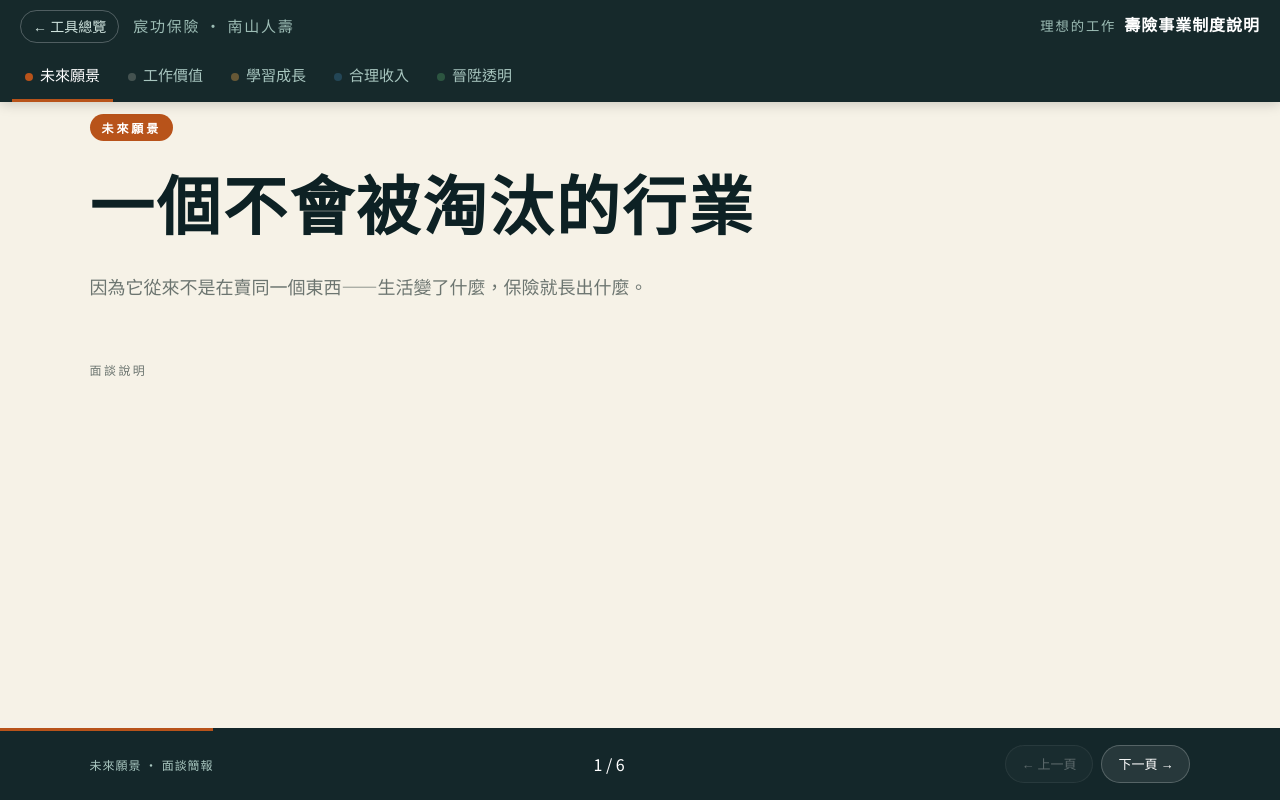
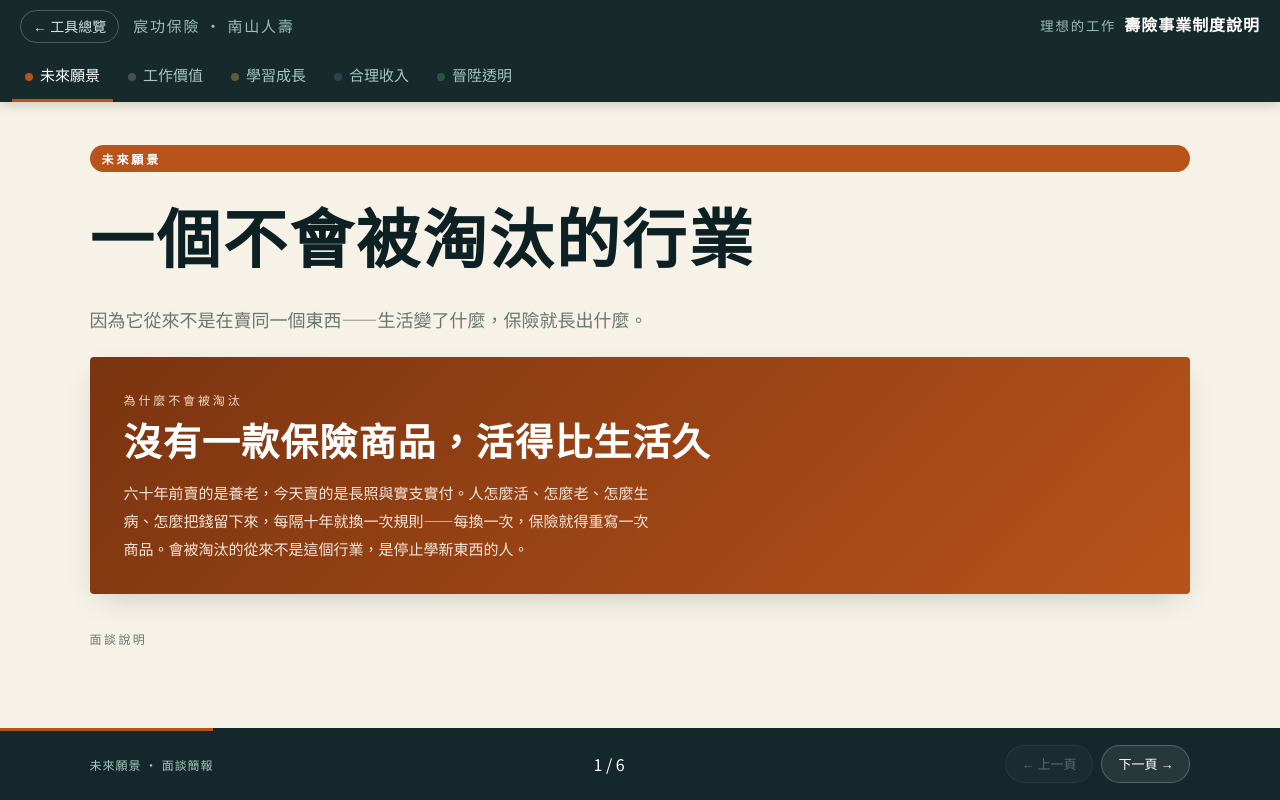
Before and after one commit to ns2148634/life-insurance, a plain HTML site: page career-system.html in a window 1280 px wide. Drawn offline with Linux system fonts and the light colour scheme.

Commit message:
Add files via upload

```diff
--- a/career-system.html
+++ b/career-system.html
@@ -63,10 +63,10 @@ main{max-width:1180px; margin:0 auto; padding:24px 20px 40px}
 .eyebrow{display:inline-block; background:var(--pc); color:#fff; font-size:12px; font-weight:700;
   letter-spacing:.24em; padding:3px 12px; border-radius:99px; margin-bottom:10px}
 .p2 .eyebrow{color:#0d2124}
-h1{font-family:'Noto Serif TC',serif; font-weight:900; font-size:27px; letter-spacing:.04em; margin:0 0 4px; padding-top:2px}
+h1{font-family:'Noto Serif TC',serif; font-weight:900; font-size:27px; letter-spacing:.04em; margin:0 0 4px; padding-top:4px}
 .lead{color:var(--muted); margin:0 0 22px; font-size:15px; max-width:60ch}
 h2{font-family:'Noto Serif TC',serif; font-weight:700; font-size:18px; margin:34px 0 14px; letter-spacing:.04em; display:flex; align-items:baseline; gap:10px;
-  padding:2px 0 2px 11px; border-left:4px solid var(--pc); line-height:1.4}
+  padding:4px 0 4px 11px; border-left:4px solid var(--pc); line-height:1.4}
 h2 .en{font-size:11px; letter-spacing:.16em; color:var(--muted); font-weight:400}
 .card{background:var(--card); border:1px solid var(--line); border-radius:var(--radius); padding:20px; box-shadow:var(--shadow)}
 .note{font-size:13px; color:var(--muted); line-height:1.7}
@@ -305,7 +305,7 @@ footer{text-align:center; color:var(--muted); font-size:12.5px; line-height:1.8;
 @media (min-width:900px) and (orientation:landscape){ main{padding:28px 28px 44px} h1{font-size:30px} }
 @media print{header,nav,.pager{display:none} .page{display:block!important} details.fold{page-break-inside:avoid}}
 
-/* ===== 面談簡報模式 v2 ===== */
+/* ===== 面談簡報模式 v2 (已修正切圖與空白問題) ===== */
 body.deck-mode{background:#111b1d;overflow-x:hidden}
 .deck-mode header{
   position:fixed;left:0;right:0;top:0;z-index:100;
@@ -323,25 +323,33 @@ body.deck-mode{background:#111b1d;overflow-x:hidden}
   overflow:hidden;
 }
 .deck-mode .page.on{display:block!important}
+
+/* 投影片隱藏與顯示的極簡正確規則 */
 .deck-mode .page .deck-slide{
-  display:none;
+  display:none !important;
   width:min(1180px,100%);
   margin:0 auto;
   min-height:calc(100vh - 230px);
   animation:deckIn .28s ease both;
 }
-.deck-mode .page .deck-slide.active{display:block}
+.deck-mode .page .deck-slide.active{
+  display:block !important;
+}
+.deck-mode .page .deck-slide.deck-cover.active{
+  display:flex !important;
+  flex-direction:column;
+  justify-content:center;
+  min-height:calc(100vh - 230px);
+}
+
 @keyframes deckIn{
   from{opacity:0;transform:translateX(18px)}
   to{opacity:1;transform:none}
 }
-.deck-mode .page .deck-cover{
-  display:flex;flex-direction:column;justify-content:center;
-  min-height:calc(100vh - 230px)
-}
+
 .deck-mode .page .deck-cover h1{
   font-size:clamp(34px,5vw,64px);line-height:1.3;
-  max-width:900px;margin:12px 0 20px;padding-top:4px
+  max-width:900px;margin:12px 0 20px;padding-top:6px
 }
 .deck-mode .page .deck-cover .lead{
   font-size:clamp(17px,2vw,23px);line-height:1.8;max-width:760px
@@ -352,12 +360,12 @@ body.deck-mode{background:#111b1d;overflow-x:hidden}
   font-size:12px;letter-spacing:.2em
 }
 
-/* 修正：簡報大標頂部切到與下方邊距過近的問題 */
+/* 大標題防切字與適當距底下空間 */
 .deck-mode .page .deck-slide:not(.deck-cover) > h2{
   display:block;
-  margin-top:4px;
+  margin-top:0;
   margin-bottom:24px;
-  padding-top:4px;
+  padding-top:8px;
   padding-bottom:4px;
   font-size:clamp(25px,3.2vw,40px);
   line-height:1.35;
@@ -592,14 +600,14 @@ body.deck-mode{background:#111b1d;overflow-x:hidden}
       2026 年遺產稅的喪葬費扣除額是 <b>138 萬</b>——換句話說，台灣人平均買了保險，最後遺屬領到的錢<b>連辦一場後事的標準額度都不到一半</b>。
       這個市場的機會從來不是「還沒有人買」，而是<b>買了，但買錯了、買不夠</b>。這正是需要一個顧問坐下來算的地方——也是這份工作在賣商品之外，真正在做的事。
     </p>
-    <p class="note" style="margin-top:12px">資料來源：壽險公會投保率統計（112 年底）、保險業公開資訊觀隙站（112 年）。</p>
+    <p class="note" style="margin-top:12px">資料來源：壽險公會投保率統計（112 年底）、保險業公開資訊觀測站（112 年）。</p>
   </div>
 
   <h2>你要跟誰一起走<span class="en">Nan Shan Life</span></h2>
   <div class="ns">
     <div class="k">Since 1963</div>
     <h3>五大壽險中，唯一不隸屬金控的公司</h3>
-    <p>沒有銀行、沒有證券要餵——南山的資源與利潤，回到保險本業與業務通路。2011 年由潤態集團與寶成集團合資的潤成投資控股成為最大股東，從外商轉型為扎根台灣的本土企業。</p>
+    <p>沒有銀行、沒有證券要餵——南山的資源與利潤，回到保險本業與業務通路。2011 年由潤泰集團與寶成集團合資的潤成投資控股成為最大股東，從外商轉型為扎根台灣的本土企業。</p>
     <div class="nsfacts">
       <div class="nsfact"><div class="v">1963<small> 年 7 月</small></div><div class="n">成立至今超過一甲子</div></div>
       <div class="nsfact"><div class="v">661<small> 萬保戶</small></div><div class="n">逾四分之一的台灣人</div></div>
@@ -612,7 +620,7 @@ body.deck-mode{background:#111b1d;overflow-x:hidden}
   <div class="creed">
     <div class="cr"><h3>信賴</h3><p>保險賣的是一張三十年後才兌現的承諾。撐住這張紙的，是公司能不能活得比保單久。</p></div>
     <div class="cr"><h3>關懷</h3><p>客戶買的不是條款，是有人在他最狼狽的那天，還記得回他電話。</p></div>
-    <div class="cr"><h3>誠信</h3><p>這一行最貴的資點不是業績，是十年後客戶還願意介紹朋友給你。</p></div>
+    <div class="cr"><h3>誠信</h3><p>這一行最貴的資產不是業績，是十年後客戶還願意介紹朋友給你。</p></div>
   </div>
   <p class="note" style="margin-top:12px">
     公司資料來源：南山人壽官方網站。保戶數、有效保單件數與通訊處家數為官網公布之近期數字，實際請以公司最新公告為準。
@@ -701,7 +709,7 @@ body.deck-mode{background:#111b1d;overflow-x:hidden}
   <details class="fold">
     <summary>預留稅源</summary>
     <div class="body">
-      遺產稅是現金稅，繳不出來就得賤賣資產。壽險給付在需要的時間點提供現金，讓資隙不必被時間壓著出售。
+      遺產稅是現金稅，繳不出來就得賤賣資產。壽險給付在需要的時間點提供現金，讓資產不必被時間壓著出售。
     </div>
   </details>
 
@@ -1145,7 +1153,7 @@ body.deck-mode{background:#111b1d;overflow-x:hidden}
       </div>
       <ul class="reqs">
         <li><b>提出成立後未來三年的業務發展計劃</b>（須含三年業績及人力目標），並簽署聲明書</li>
-        <li><b>新開發區</b>：提報前六個月須提出預計開發區域及經營計畫，經業務通路功能主管核定；擬開發區域原則上須距分公司 30 公隙內</li>
+        <li><b>新開發區</b>：提報前六個月須提出預計開發區域及經營計畫，經業務通路功能主管核定；擬開發區域原則上須距分公司 30 公里內</li>
         <li><b>成立後六個月檢視</b>（一般通訊處）：有效人力及組數不得低於 <b>60 人及 23 組</b>；月均傳統型壽險期繳及 A&amp;H 加權保費至少達 <b>420 萬</b></li>
         <li><b>成立後檢視</b>（新開發區）：滿 1 年新開發點之客戶及人力至少占通訊處整體 15%；滿 2 年至少 20%</li>
         <li><b>開幕補助</b>：完成搬遷後半年內可申請新成立通訊處開幕酒會費用補助，上限 1 萬元</li>
@@ -1217,7 +1225,7 @@ body.deck-mode{background:#111b1d;overflow-x:hidden}
         <li>停止招攬行為三個月處理之紀錄 → 延後 3 個月生效；六個月處理之紀錄 → 延後 6 個月生效。</li>
         <li>兩者同時存在時<b>加總計算</b>；延後生效時間超過六個月者，<b>不予委任</b>。</li>
       </ul>
-      <p style="margin:8px 0 0">另若保單因契約撤回、契約變距或解約致影響委任業績時，將恢復至原合約關係。</p>
+      <p style="margin:8px 0 0">另若保單因契約撤回、契約變更或解約致影響委任業績時，將恢復至原合約關係。</p>
     </div>
   </details>
 
@@ -1243,9 +1251,8 @@ body.deck-mode{background:#111b1d;overflow-x:hidden}
   "use strict";
 
   /*
-   * 面談簡報模式
-   * 五大類不變；每個 h2 自動成為一張獨立簡報頁。
-   * 原始內容與文字不刪除，只重新編排。
+   * 面談簡報模式 (完整修正拆頁演算法)
+   * 五大類不變；第一個 h2 出現前的所有內容歸入封面，後續每個 h2 獨立成頁。
    */
   var COLORS = ["#b8531a", "#6c7570", "#a9803f", "#2f5f7a", "#3f7a52"];
   var CATEGORY_NAMES = ["未來願景","工作價值","學習成長","合理收入","晉陞透明"];
@@ -1259,36 +1266,26 @@ body.deck-mode{background:#111b1d;overflow-x:hidden}
   function buildSlides(){
     pages.forEach(function(page, categoryIndex){
       var children = Array.prototype.slice.call(page.children);
+      var groups = [];
 
-      // 建立簡報容器
-      var original = children.slice();
-      var groups = [];
-      var current = document.createElement("div");
-      current.className = "deck-slide deck-cover";
-      groups.push(current);
+      var cover = document.createElement("div");
+      cover.className = "deck-slide deck-cover";
+      groups.push(cover);
 
-      // 第一張：eyebrow + h1 + lead
-      original.forEach(function(el){
-        if(el.matches && (el.matches(".eyebrow") || el.tagName === "H1" || el.matches(".lead"))){
-          current.appendChild(el);
-        }
-      });
+      var currentSlide = null;
 
-      // 後續每個 h2 開一張新頁，內容直到下一個 h2
-      var started = false;
-      original.forEach(function(el){
-        if(el.matches && el.matches(".eyebrow")) return;
-        if(el.tagName === "H1") return;
-        if(el.matches && el.matches(".lead")) return;
-
-        if(el.tagName === "H2"){
-          current = document.createElement("div");
-          current.className = "deck-slide";
-          current.appendChild(el);
-          groups.push(current);
-          started = true;
-        }else if(started){
-          current.appendChild(el);
+      children.forEach(function(el){
+        if (el.tagName === "H2") {
+          currentSlide = document.createElement("div");
+          currentSlide.className = "deck-slide";
+          currentSlide.appendChild(el);
+          groups.push(currentSlide);
+        } else {
+          if (!currentSlide) {
+            cover.appendChild(el);
+          } else {
+            currentSlide.appendChild(el);
+          }
         }
       });
 
@@ -1296,9 +1293,9 @@ body.deck-mode{background:#111b1d;overflow-x:hidden}
       while(page.firstChild) page.removeChild(page.firstChild);
       groups.forEach(function(g){ page.appendChild(g); });
 
-      // 每一大類第一頁顯示
+      // 初始化顯示
       groups.forEach(function(g){ g.classList.remove("active"); });
-      groups[0].classList.add("active");
+      if(groups.length > 0) groups[0].classList.add("active");
 
       slideGroups.push(groups);
     });
```
